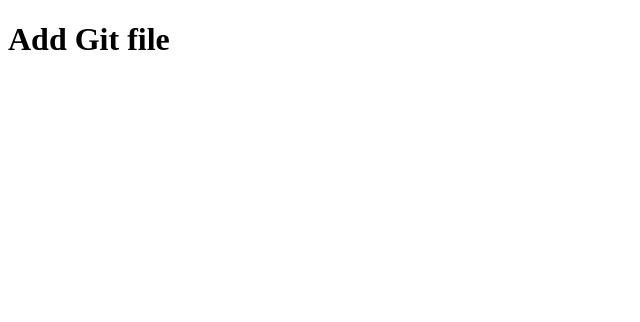
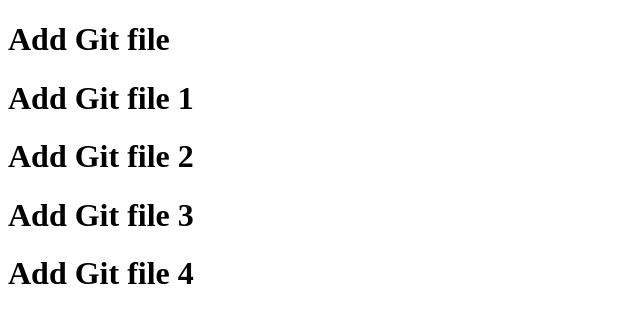
Before and after one commit to BisharNM/Remote-Repo, a plain HTML site: page index.html in a window 1280 px wide. Shown: the whole page, without its empty margins (0-640 px from the left). Drawn offline with Linux system fonts and the light colour scheme.

Commit message:
add git multiple file

```diff
--- a/index.html
+++ b/index.html
@@ -7,5 +7,9 @@
 </head>
 <body>
     <h1>Add Git file</h1>
+     <h1>Add Git file 1</h1>
+      <h1>Add Git file 2</h1>
+      <h1>Add Git file 3</h1>
+      <h1>Add Git file 4</h1>
 </body>
 </html>
```
